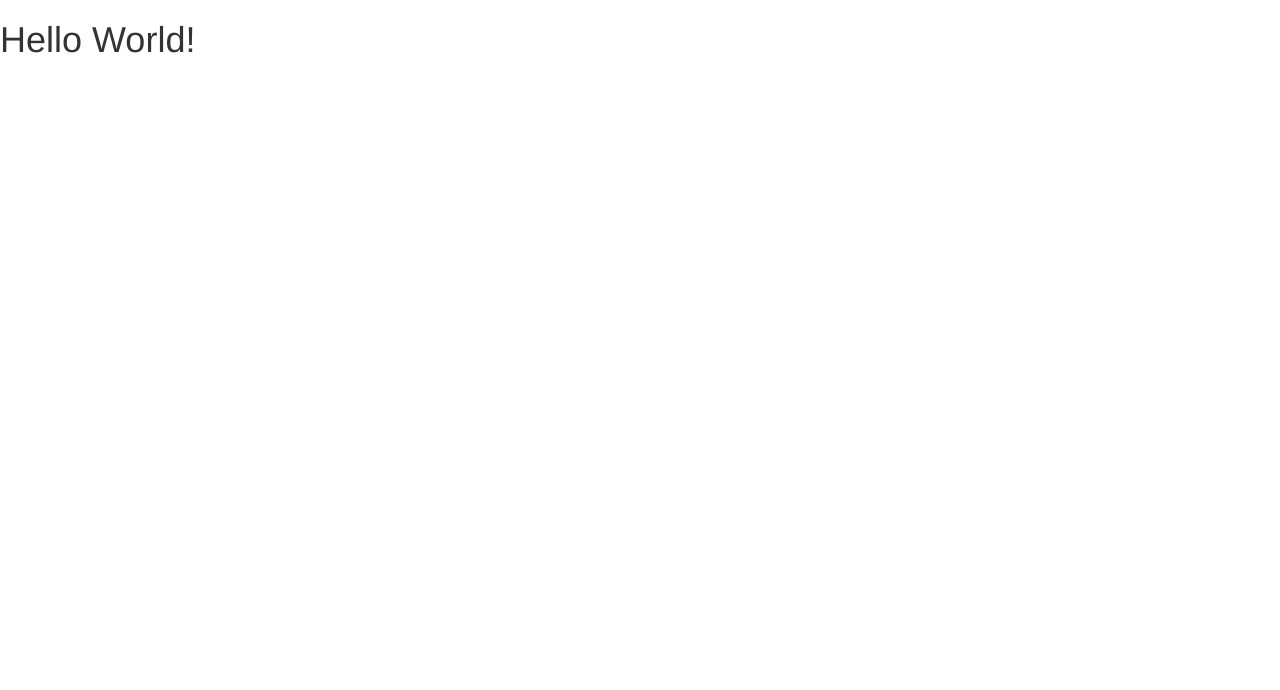
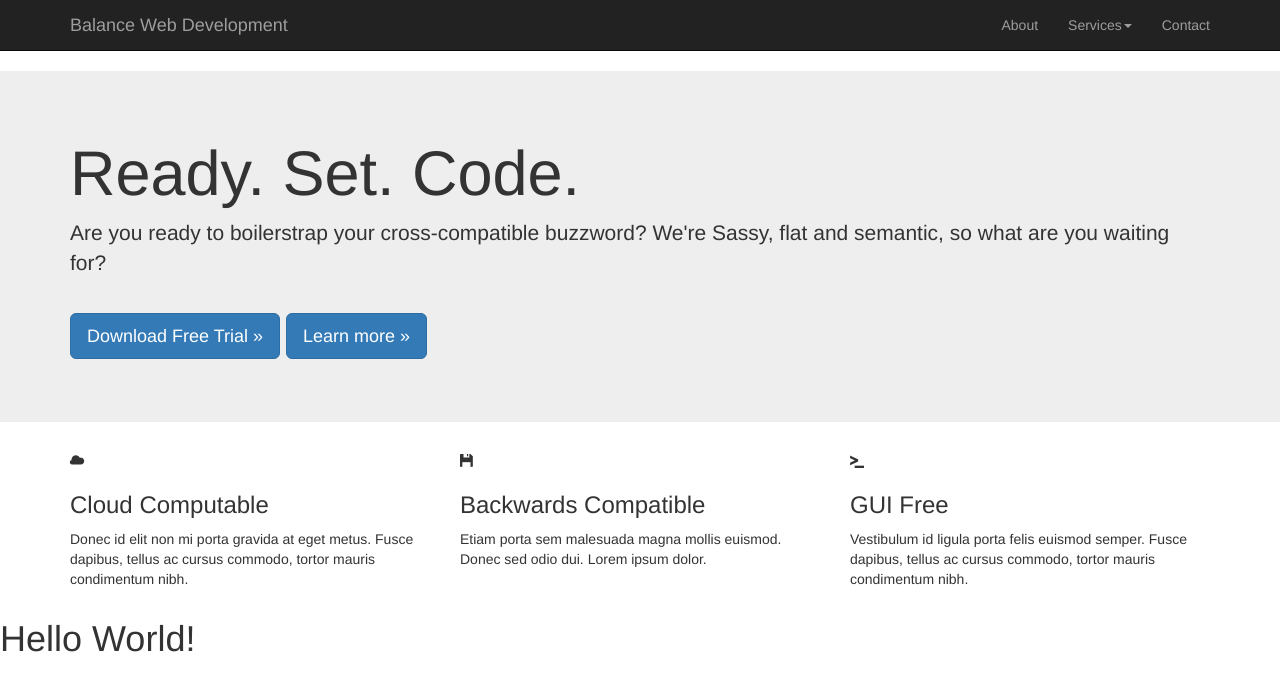
Before and after one commit to tfan1210/Bootstrap-101, a plain HTML site: page index.html in a window 1280 px wide. Drawn offline with nearby package versions, Linux system fonts and the light colour scheme.

Commit message:
Boostrap Basic loaded

```diff
--- a/index.html
+++ b/index.html
@@ -1,15 +1,73 @@
 <!DOCTYPE html>
 <html lang="en" dir="ltr">
+
 <head>
   <meta charset="utf-8">
   <meta name="viewport" content="width=device-width, initial-scale=1">
   <title>Bootstrap 101 Template</title>
   <link href="./resources/css/bootstrap.min.css" rel="stylesheet">
 </head>
+
 <body>
+  <nav class="navbar navbar-inverse navbar-static-top">
+    <div class="container">
+      <div class="navbar-header">
+        <button type="button" class="navbar-toggle collapsed" data-toggle="collapse" data-target="#bs-example-navbar-collapse-1" aria-expanded="false">
+				<span class="sr-only">Toggle navigation</span>
+				<span class="icon-bar"></span>
+				<span class="icon-bar"></span>
+				<span class="icon-bar"></span>
+			</button>
+        <a class="navbar-brand" href="#">Balance Web Development</a>
+      </div>
+      <div class="collapse navbar-collapse" id="bs-example-navbar-collapse-1">
+        <ul class="nav navbar-nav navbar-right">
+          <li><a href="#">About</a></li>
+          <li class="dropdown">
+            <a href="#" class="dropdown-toggle" data-toggle="dropdown" role="button" aria-haspopup="true" aria-expanded="false">Services<span class="caret"></span></a>
+            <ul class="dropdown-menu">
+              <li><a href="#">Design</a></li>
+              <li><a href="#">Development</a></li>
+              <li><a href="#">Consulting</a></li>
+            </ul>
+          </li>
+          <li><a href="#">Contact</a></li>
+        </ul>
+      </div>
+    </div>
+  </nav>
+  <div class="jumbotron">
+    <div class="container">
+      <h1>Ready. Set. Code.</h1>
+      <p>Are you ready to boilerstrap your cross-compatible buzzword? We're Sassy, flat and semantic, so what are you waiting for?</p>
+      <br>
+      <p><a class="btn btn-primary btn-lg" href="#" role="button">Download Free Trial »</a> <a class="btn btn-primary btn-lg" href="#" role="button">Learn more »</a></p>
+    </div>
+  </div>
+  <!-- Grid -->
+  <div class="container">
+    <div class="row">
+      <div class="col-md-4">
+        <span class="glyphicon glyphicon-cloud" aria-hidden="true"></span>
+        <h3>Cloud Computable</h3>
+        <p>Donec id elit non mi porta gravida at eget metus. Fusce dapibus, tellus ac cursus commodo, tortor mauris condimentum nibh.</p>
+      </div>
+      <div class="col-md-4">
+        <span class="glyphicon glyphicon-floppy-disk" aria-hidden="true"></span>
+        <h3>Backwards Compatible</h3>
+        <p>Etiam porta sem malesuada magna mollis euismod. Donec sed odio dui. Lorem ipsum dolor.</p>
+      </div>
+      <div class="col-md-4">
+        <span class="glyphicon glyphicon-console" aria-hidden="true"></span>
+        <h3>GUI Free</h3>
+        <p>Vestibulum id ligula porta felis euismod semper. Fusce dapibus, tellus ac cursus commodo, tortor mauris condimentum nibh.</p>
+      </div>
+    </div>
+  </div>
   <h1>Hello World!</h1>
 
   <script src="https://ajax.googleapis.com/ajax/libs/jquery/1.11.3/jquery.min.js"></script>
   <script src="./resources/js/bootstrap.min.js"></script>
 </body>
+
 </html>
```
Lines whose indentation alone changed are shown as unchanged.
